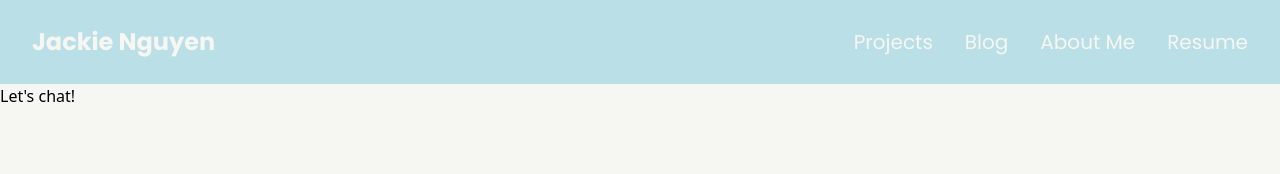
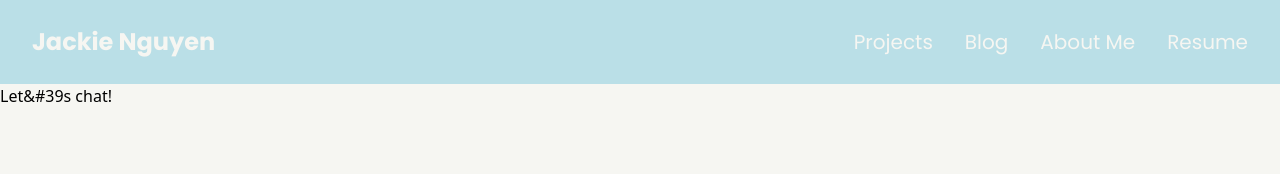
Before and after one commit to njnguyen/Portfolio-Website, a Next.js app: page / in a window 1280 px wide. Shown: the top 174 px of the page. Built offline with nearby package versions, Linux system fonts and the light colour scheme.

Commit message:
fixed apostrophe

```diff
--- a/src/components/Footer.jsx
+++ b/src/components/Footer.jsx
@@ -1,7 +1,7 @@
 const Footer = () => {
     return (
         <div className="foot-container">
-            <p className="foot-title">Let's chat!</p>
+            <p className="foot-title">Let&#39s chat!</p>
         </div>
     )
 }
```
